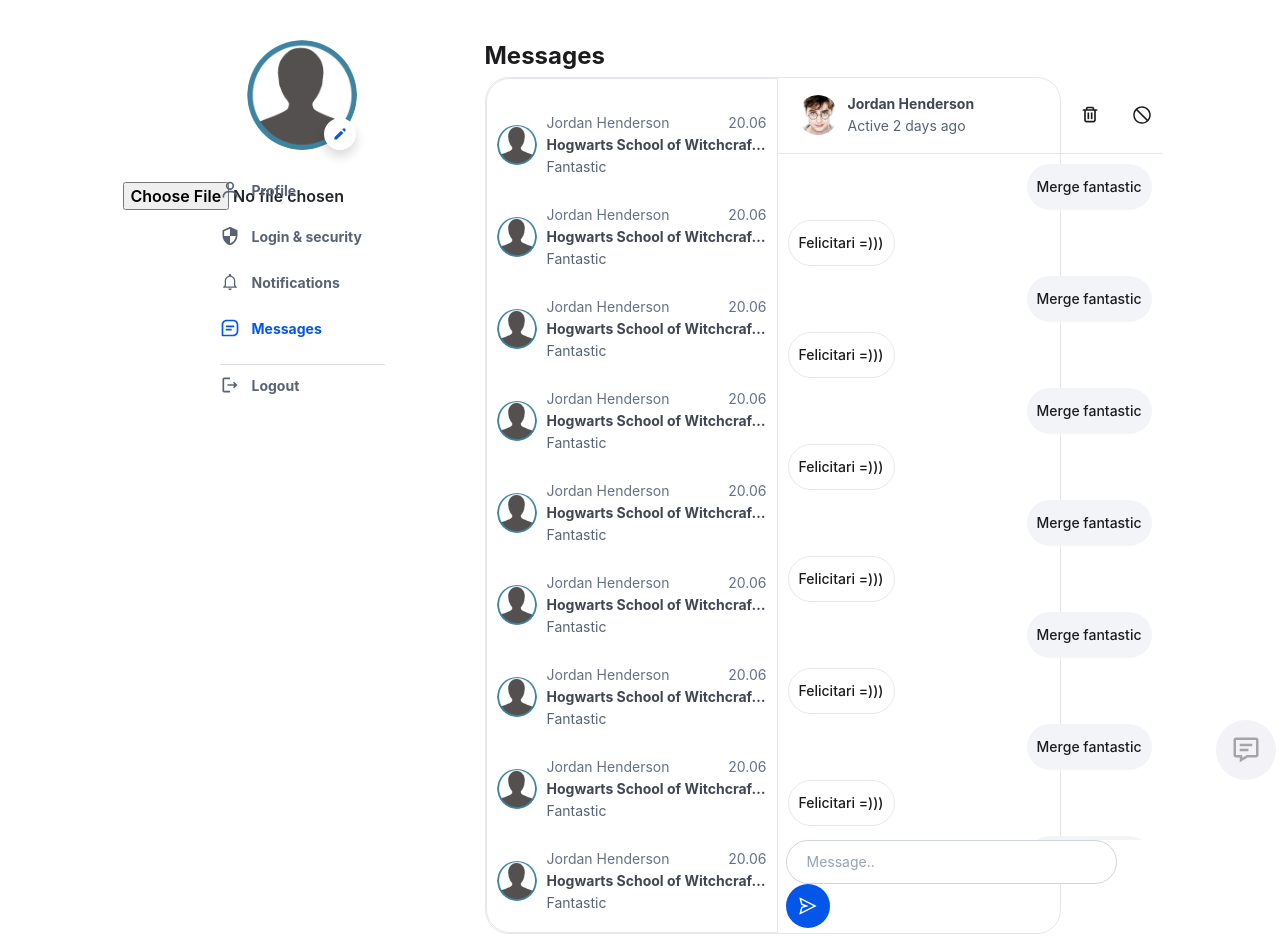
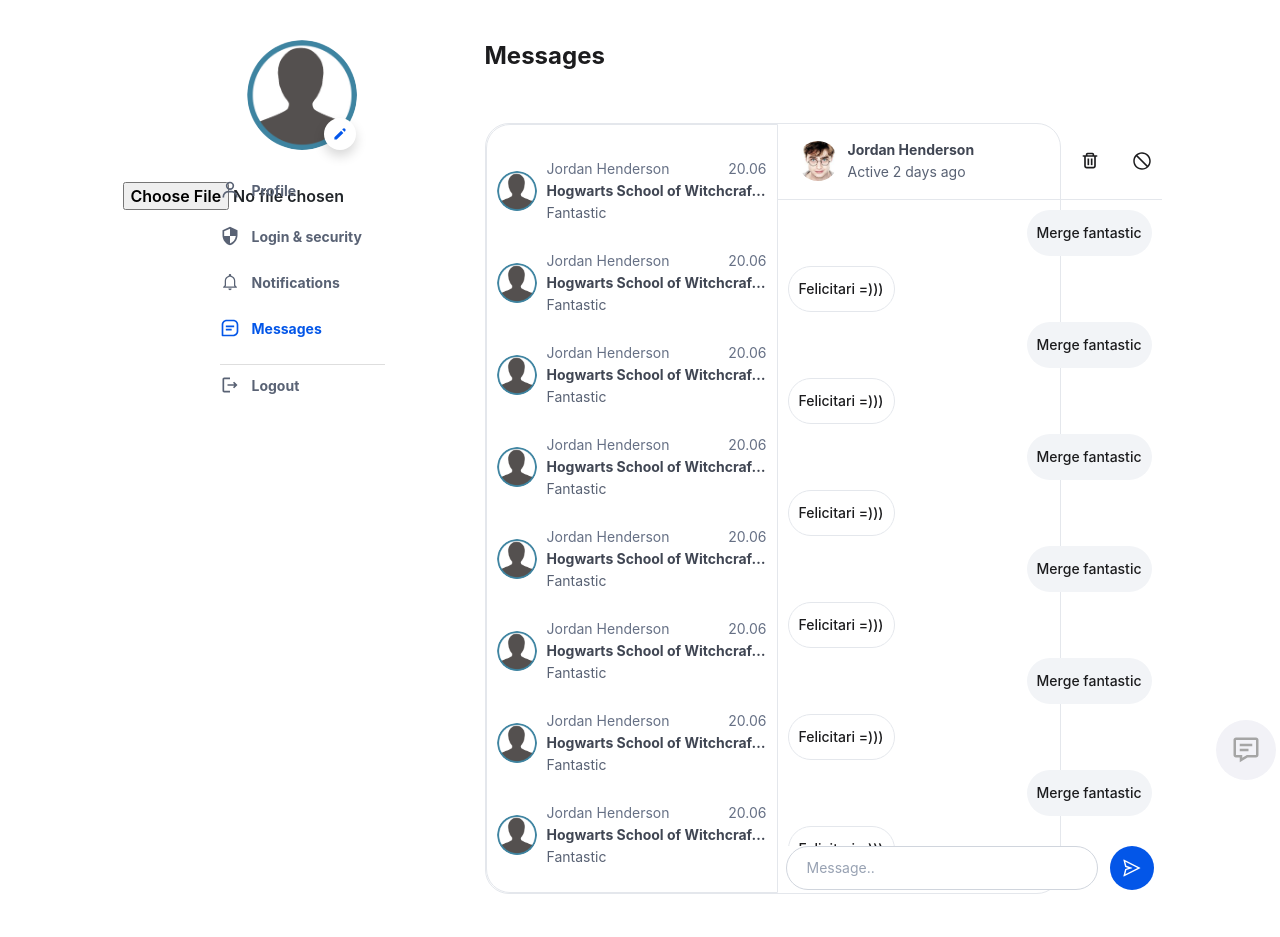
Before and after one commit to assist-software/internship-2022-july-fe1, a React (Create React App) app: page /my-account/messages in a window 1280 px wide. Built offline with nearby package versions, Linux system fonts and the light colour scheme.

Commit message:
[Task-52867] - Edit layout

```diff
--- a/src/pages/MyAccountPage/MessagesPage.js
+++ b/src/pages/MyAccountPage/MessagesPage.js
@@ -50,7 +50,7 @@ const MessagesPage = () => {
     <MessagesContainer>
       {!existMessages && (
         <div className="no-messages">
-          <img src={ChatBot} alt="Chatbot" />
+          <img src={ChatBot} alt="Chatbot" className="noMessageImage" />
           <StyledMyAccountTitle text={"You haven't sent any messages yet."} />
           <StyledInputLabel
             text={"This is where you'll find all of your chats and messages."}
--- a/src/pages/MyAccountPage/MyAccountPageElements.js
+++ b/src/pages/MyAccountPage/MyAccountPageElements.js
@@ -202,10 +202,15 @@ export const MessageNotifications = styled.div`
 export const MessagesContainer = styled.div`
   display: flex;
   width: 100%;
-  max-height: 850px;
+  height: 100%;
   flex-direction: column;
   justify-content: center;
   align-items: center;
+
+  .noMessageImage {
+    width: 292px;
+    height: auto;
+  }
 
   img {
     width: 40px;
@@ -230,6 +235,7 @@ export const MessagesContainer = styled.div`
 
 export const ChatContainer = styled.div`
   width: 100%;
+  height: 90%;
   border-radius: 24px;
   border: 1px solid #e4e7ec;
   display: flex;
@@ -277,7 +283,8 @@ export const Buttons = styled.div`
 
 export const ChatContent = styled.div`
   width: 100%;
-  height: 779px;
+
+  height: 695px;
   border-radius: 0 0 24px 0;
   display: flex;
   flex-direction: column-reverse;
@@ -314,6 +321,10 @@ export const MessageInput = styled.input`
 
   &::-webkit-input-placeholder {
     color: #98a2b3;
+  }
+
+  @media (max-width: 1700px) {
+    width: 85%;
   }
 `;
 
```
